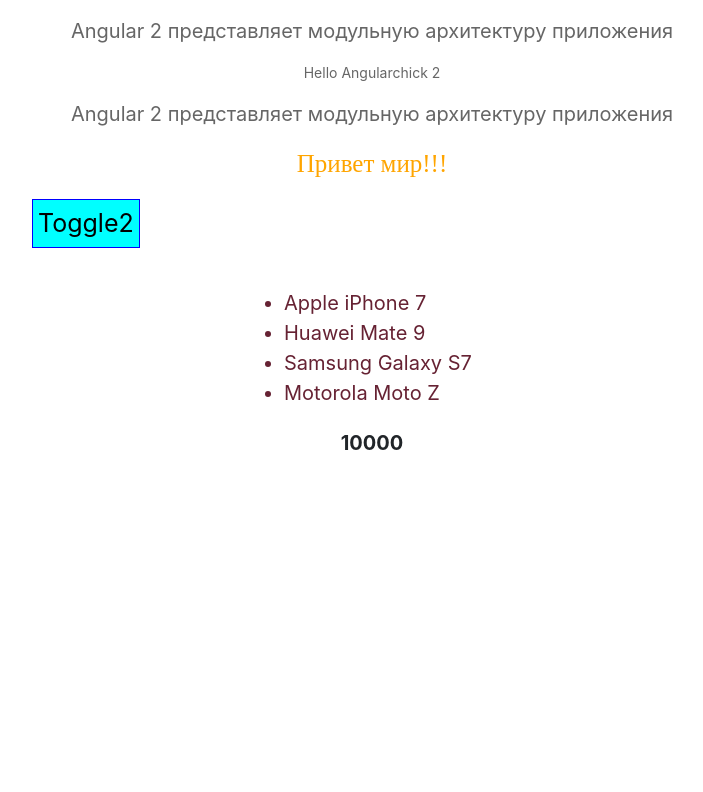
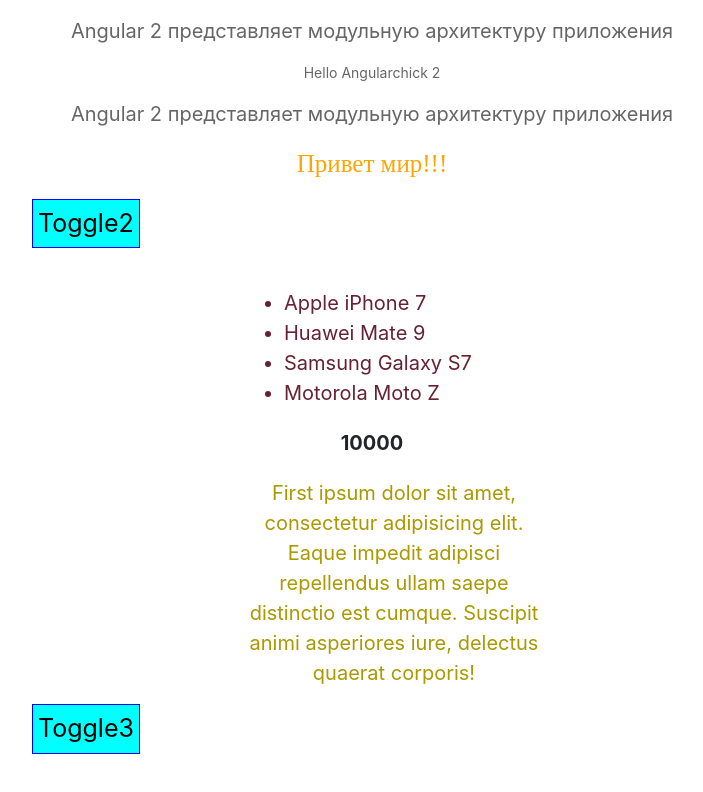
Before and after one commit to andrusenkokateryna/NewAngular, an Angular app in the folder practicAngular/angularPactic/: page / in a window 1280 px wide. Shown: the part 1317-2109 px from the top of the page, without its empty margins (268-971 px from the left). Before the commit the page ends 1795 px from the top, so only its background shows below. Built offline with nearby package versions, Linux system fonts and the light colour scheme.

Commit message:
directive

```diff
--- a/practicAngular/angularPactic/src/app/app.component.css
+++ b/practicAngular/angularPactic/src/app/app.component.css
@@ -108,3 +108,17 @@ h3 {
  	font-size: 20px;
  	font-weight: bold;
  }
+
+ .toggle3 {
+ 	width: 300px;
+ 	text-align: center;
+ 	margin-left: 40%;
+ 	color: #a90;
+ }
+
+ .toggle3a {
+ 	width: 300px;
+ 	text-align: center;
+ 	margin-left: 40%;
+ 	color: #56f;
+ }
--- a/practicAngular/angularPactic/src/app/app.component.html
+++ b/practicAngular/angularPactic/src/app/app.component.html
@@ -100,3 +100,11 @@
   <ng-template ngSwitchCase="3">{{count * 100}}</ng-template>
   <ng-template ngSwitchDefault>{{count * 2000}}</ng-template>
  </div>
+
+ <p *while="condition1" class="toggle3">
+      First ipsum dolor sit amet, consectetur adipisicing elit. Eaque impedit adipisci repellendus ullam saepe distinctio est cumque. Suscipit animi asperiores iure, delectus quaerat corporis!
+    </p>
+    <p *while="!condition1" class="toggle3a">
+      Second ipsum dolor sit amet, consectetur adipisicing elit. Ad architecto laudantium, sequi eaque eius culpa id fugiat magnam tempora facere optio, iusto! Unde, dicta!
+    </p>
+    <button (click)="toggle3()">Toggle3</button>
--- a/practicAngular/angularPactic/src/app/app.component.ts
+++ b/practicAngular/angularPactic/src/app/app.component.ts
@@ -1,6 +1,7 @@
 import { Component} from '@angular/core';
 import { ChildComponent} from './child.component';
 import { BoldDirective} from './bold.directive';
+import {WhileDirective} from './while.directive';
 
 @Component({
   selector: 'app-root',
@@ -27,4 +28,9 @@ export class AppComponent  {
 
     items =["Apple iPhone 7", "Huawei Mate 9", "Samsung Galaxy S7", "Motorola Moto Z"];
     count: number = 5;
+
+    condition1: boolean=true;
+    toggle3(){
+        this.condition1=!this.condition1;
+    }
 }
--- a/practicAngular/angularPactic/src/app/app.module.ts
+++ b/practicAngular/angularPactic/src/app/app.module.ts
@@ -4,9 +4,10 @@ import { FormsModule }   from '@angular/forms';
 import { AppComponent } from './app.component';
 import { ChildComponent }   from './child.component';
 import { BoldDirective} from './bold.directive';
+import { WhileDirective} from './while.directive';
 @NgModule({
   declarations: [
-    AppComponent, ChildComponent, BoldDirective
+    AppComponent, ChildComponent, BoldDirective, WhileDirective
   ],
   imports: [
     BrowserModule, FormsModule
--- /dev/null
+++ b/practicAngular/angularPactic/src/app/while.directive.ts
@@ -0,0 +1,17 @@
+import { Directive, Input, TemplateRef, ViewContainerRef } from '@angular/core';
+
+@Directive({ selector: '[while]' })
+export class WhileDirective {
+
+    constructor(private templateRef: TemplateRef<any>,
+                private viewContainer: ViewContainerRef)
+    { }
+
+    @Input() set while(condition1: boolean) {
+        if (condition1) {
+          this.viewContainer.createEmbeddedView(this.templateRef);
+        } else {
+          this.viewContainer.clear();
+        }
+    }
+}
```
Also changed, not shown: 2 other files (tests, documents, lock files or other folders).
